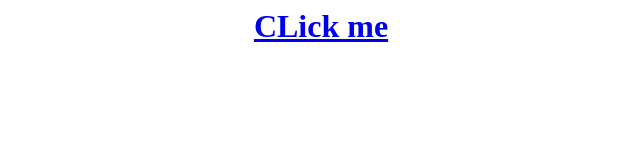
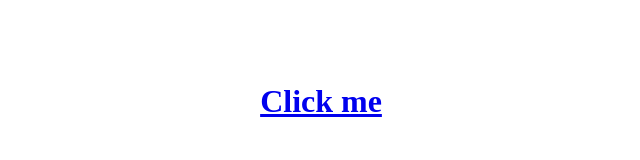
Before and after one commit to G4-Synix/sitobello, a plain HTML site: page index.html in a window 1280 px wide. Shown: the whole page, without its empty margins (319-959 px from the left). Drawn offline with Linux system fonts and the light colour scheme.

Commit message:
Update index.html

```diff
--- a/index.html
+++ b/index.html
@@ -10,7 +10,7 @@
     <script>
       alert("under construction");
     </script>
-    <a href="https://www.youtube.com/watch?v=dQw4w9WgXcQ"> <h1>CLick me</h1></a>
+    <a href="https://www.youtube.com/watch?v=dQw4w9WgXcQ"> <br><br><br><h1>Click me</h1></a>
 
   </body>
 </html>
```
